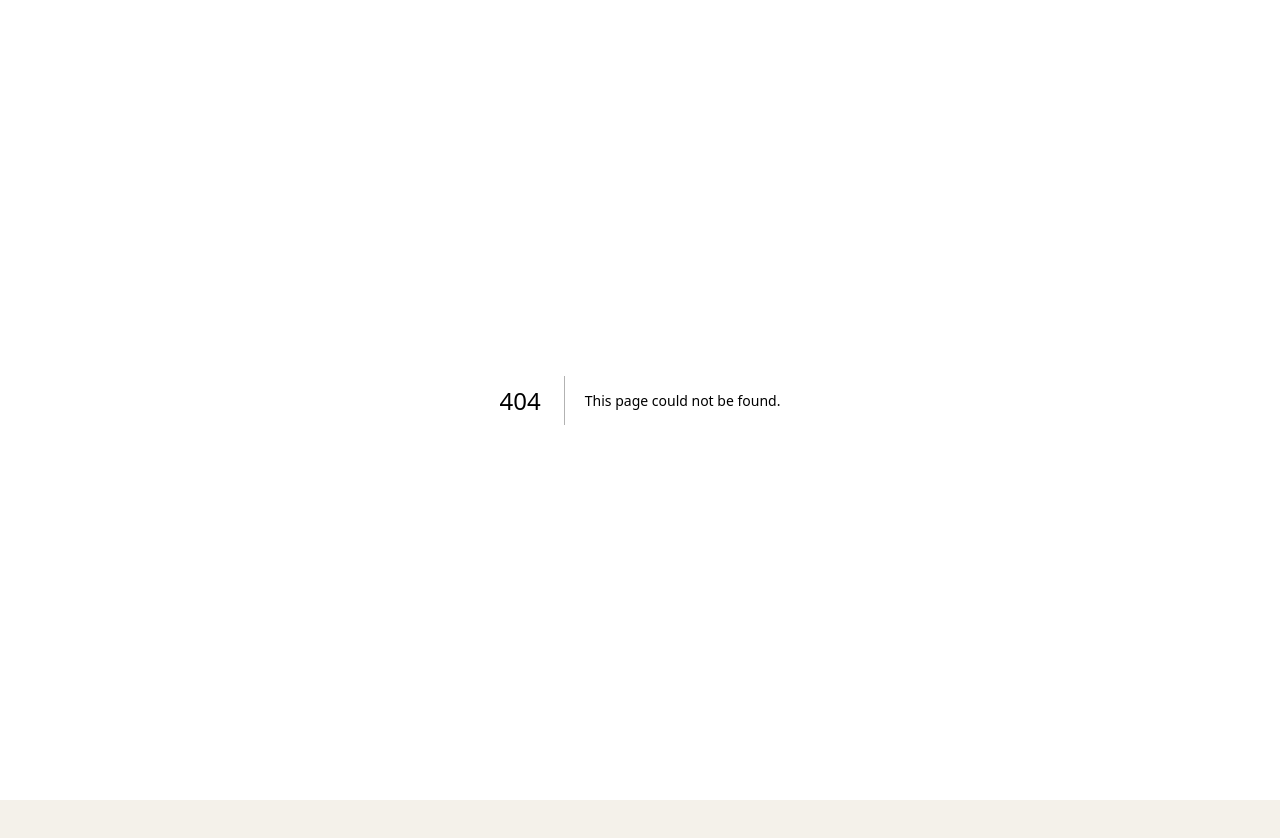
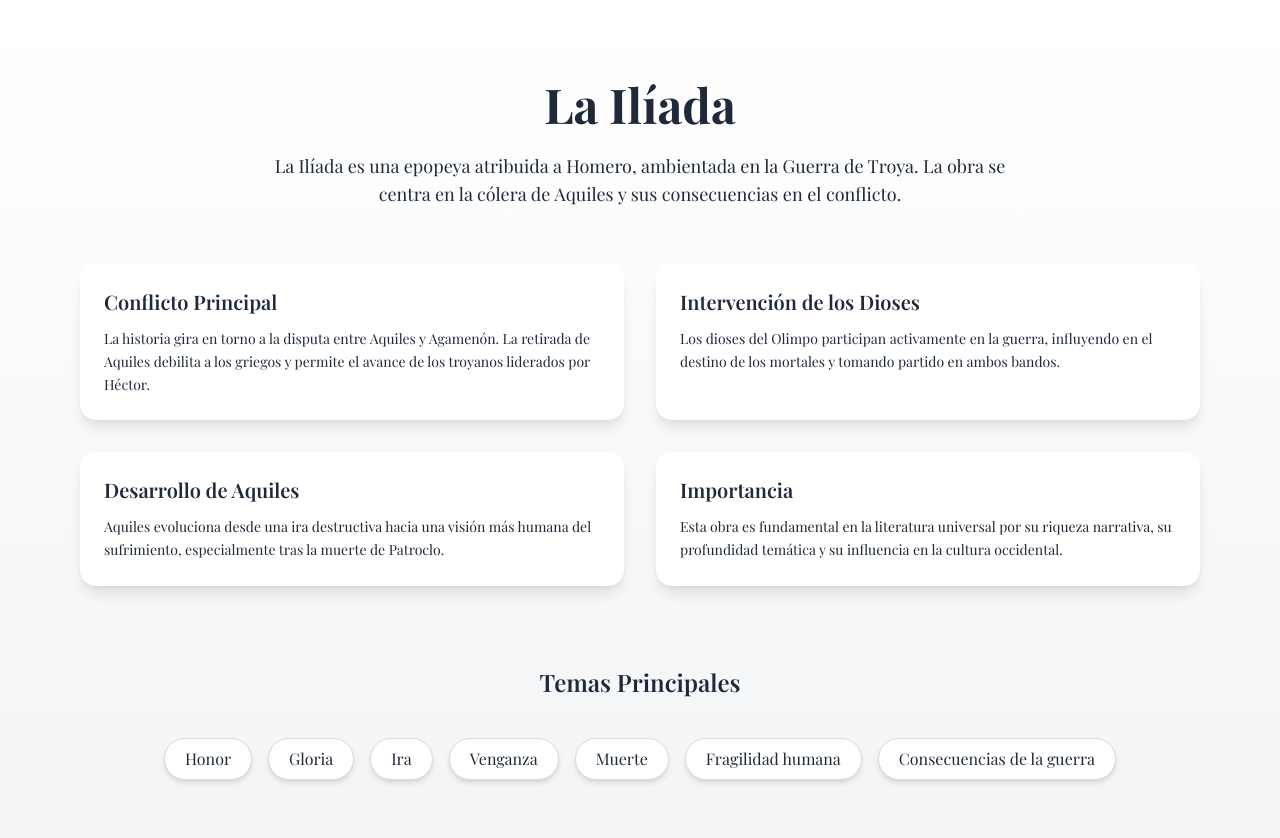
Before and after one commit to Jhoao280/mitologia_griega, a Next.js app: page /iliada in a window 1280 px wide. Before the commit this address had no page. Shown: the top 838 px of the page. Before the commit the page ends 800 px from the top, so only its background shows below. Built offline with nearby package versions, Linux system fonts and the light colour scheme; a web font is replaced by a local one.

Commit message:
Add files via upload

```diff
--- /dev/null
+++ b/app/iliada/page.tsx
@@ -0,0 +1,102 @@
+"use client";
+
+import { motion } from "framer-motion";
+
+export default function IliadaSection() {
+  return (
+    <section className="w-full py-20 px-6 md:px-20 bg-gradient-to-b from-white to-gray-100 text-gray-800">
+      <div className="max-w-6xl mx-auto">
+
+        {/* Título */}
+        <motion.h1
+          initial={{ opacity: 0, y: -20 }}
+          animate={{ opacity: 1, y: 0 }}
+          transition={{ duration: 0.6 }}
+          className="text-4xl md:text-5xl font-bold text-center mb-6"
+        >
+          La Ilíada
+        </motion.h1>
+
+        {/* Introducción */}
+        <motion.p
+          initial={{ opacity: 0 }}
+          animate={{ opacity: 1 }}
+          transition={{ delay: 0.2 }}
+          className="text-lg text-center max-w-3xl mx-auto mb-14"
+        >
+          La Ilíada es una epopeya atribuida a Homero, ambientada en la Guerra de Troya.
+          La obra se centra en la cólera de Aquiles y sus consecuencias en el conflicto.
+        </motion.p>
+
+        {/* Grid de contenido */}
+        <div className="grid md:grid-cols-2 gap-8">
+
+          <Card title="Conflicto Principal">
+            La historia gira en torno a la disputa entre Aquiles y Agamenón.
+            La retirada de Aquiles debilita a los griegos y permite el avance de los troyanos liderados por Héctor.
+          </Card>
+
+          <Card title="Intervención de los Dioses">
+            Los dioses del Olimpo participan activamente en la guerra, influyendo en el destino de los mortales
+            y tomando partido en ambos bandos.
+          </Card>
+
+          <Card title="Desarrollo de Aquiles">
+            Aquiles evoluciona desde una ira destructiva hacia una visión más humana del sufrimiento,
+            especialmente tras la muerte de Patroclo.
+          </Card>
+
+          <Card title="Importancia">
+            Esta obra es fundamental en la literatura universal por su riqueza narrativa, su profundidad
+            temática y su influencia en la cultura occidental.
+          </Card>
+
+        </div>
+
+        {/* Temas */}
+        <div className="mt-20">
+          <h2 className="text-2xl font-semibold text-center mb-10">
+            Temas Principales
+          </h2>
+
+          <div className="flex flex-wrap justify-center gap-4">
+            {[
+              "Honor",
+              "Gloria",
+              "Ira",
+              "Venganza",
+              "Muerte",
+              "Fragilidad humana",
+              "Consecuencias de la guerra",
+            ].map((tema, i) => (
+              <motion.div
+                key={i}
+                whileHover={{ scale: 1.08 }}
+                className="px-5 py-2 bg-white rounded-full shadow-md border"
+              >
+                {tema}
+              </motion.div>
+            ))}
+          </div>
+        </div>
+
+      </div>
+    </section>
+  );
+}
+
+/* Componente Card reutilizable */
+function Card({ title, children }: { title: string; children: React.ReactNode }) {
+  return (
+    <motion.div
+      initial={{ opacity: 0, y: 25 }}
+      whileInView={{ opacity: 1, y: 0 }}
+      transition={{ duration: 0.5 }}
+      viewport={{ once: true }}
+      className="bg-white p-6 rounded-2xl shadow-lg hover:shadow-xl transition"
+    >
+      <h3 className="text-xl font-semibold mb-3">{title}</h3>
+      <p className="text-sm leading-relaxed">{children}</p>
+    </motion.div>
+  );
+}
```
